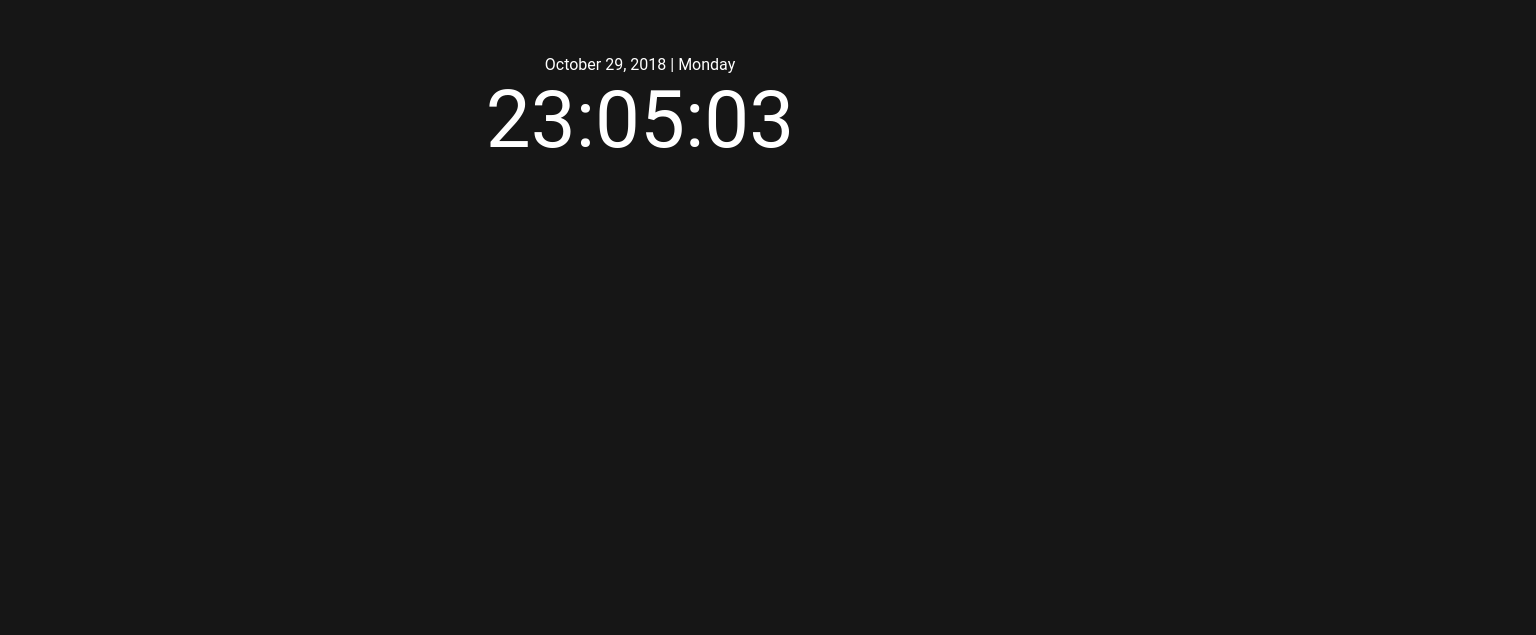
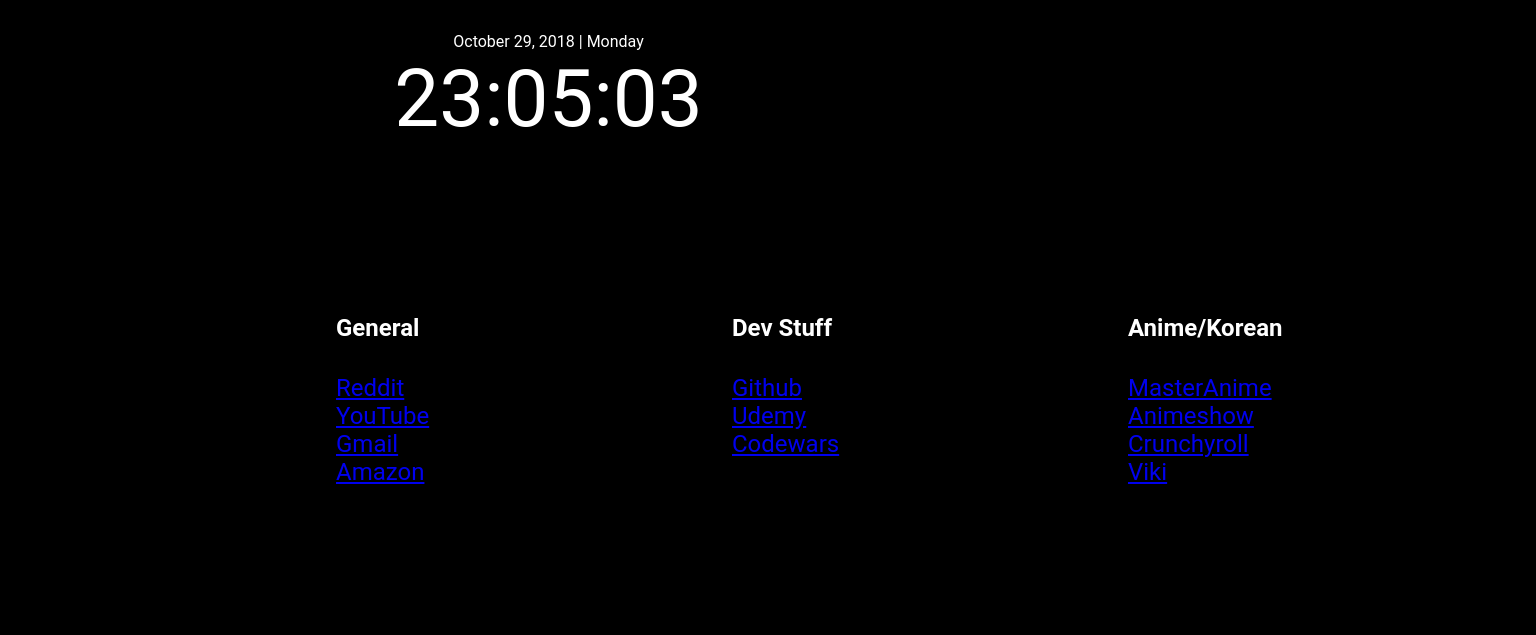
Before and after one commit to karuffin1992/startupPage, a plain HTML site: page index.html in a window 1280 px wide. Shown: the whole page, 1536 px wide, since content can reach past the window. Drawn offline with nearby package versions, Linux system fonts and the light colour scheme; no server answers.

Commit message:
Refactored code; split js into its own folder; added html for bookmark section

```diff
--- a/css/index.css
+++ b/css/index.css
@@ -1,68 +1,6 @@
 /* Main */
 @import url('https://fonts.googleapis.com/css?family=Raleway');
 
-body {
-  background-color: black;
-  font-family: 'Raleway', sans-serif;
-}
-
-#weatherContainer{
-  position: fixed;
-  top: 32%;
-  left: 50%;
-  transform: translate(-50%, -50%);
-  display: flex;
-  text-align: center;
-  justify-content: center;
-  list-style-type: none;
-  padding: 0;
-}
-
-#weatherText {
-  position: fixed;
-  top: 22%;
-  left: 50%;
-  transform: translate(-50%, -50%);
-  display: flex;
-  text-align: center;
-  justify-content: center;
-  list-style-type: none;
-  padding: 0;
-  color: #ddd;
-}
-
-#weatherSubText {
-  position: fixed;
-  top: 23%;
-  left: 50%;
-  transform: translate(-50%, -50%);
-  display: flex;
-  text-align: center;
-  justify-content: center;
-  list-style-type: none;
-  padding: 0;
-  color: #ddd;
-}
-
-#time {
-  position: fixed;
-  top: 15%;
-  left: 50%;
-  transform: translate(-50%, -50%);
-  font-size: 5em;
-  color: white;
-}
-
-#date {
-  position: fixed;
-  top: 8%;
-  left: 50%;
-  transform: translate(-50%, -50%);
-  font-size: 1em;
-  color: white;
-}
-
-/* Weather effects */
 html { box-sizing: border-box; }
 html *,
 html *:before,
@@ -75,23 +13,72 @@ body {
   color: #161616;
   font-family: 'Roboto', sans-serif;
   text-align: center;
-  background-color: currentColor;
+  background-color: black;
 }
 
-h1 {
-  margin-bottom: 1.375em;
-  color: #fff;
-  font-weight: 100;
-  font-size: 2em;
-  text-transform: uppercase;
+li, h4 {
+  text-align: left;
 }
-p,
-a {
-  color: rgba(255,255,255,0.3);
-  font-size: small;
+
+ul {
+  padding: 0px;
 }
-p { margin: 1.375rem 0; }
 
+li {
+  list-style: none;
+}
+
+#weatherContainer{
+  display: block;
+  text-align: center;
+  justify-content: center;
+  list-style-type: none;
+  padding: 0;
+  height: 115px;
+  width: 425px;
+}
+
+#weatherText {
+  display: block;
+  text-align: center;
+  justify-content: center;
+  list-style-type: none;
+  padding: 0;
+  color: #ddd;
+  height: 25px;
+  width: 425px;
+}
+
+#time {
+  display: block;
+  font-size: 5em;
+  color: white;
+  width: 425px;
+  height: 90px;
+}
+
+#date {
+  display: block;
+  font-size: 1em;
+  color: white;
+  width: 425px;
+  height: 20px;
+}
+
+#bookmarkContainer {
+  display: block;
+  font-size: 1.5em;
+  color: white;
+  height: 350px;
+  width: 1200px;
+}
+
+#bookmarkContainer div {
+  float: left;
+  width: 33%;
+}
+
+/* Weather effects */
 .icon {
   position: relative;
   display: inline-block;
--- a/index.html
+++ b/index.html
@@ -4,12 +4,17 @@
     <meta charset="UTF-8">
     <script src="https://ajax.googleapis.com/ajax/libs/jquery/3.3.1/jquery.min.js"></script>
     <link rel="stylesheet" href="./css/index.css">
+    <title>Home</title>
   </head>
   <body onload="onLoad();">
+    <section>
       <div id="clockContainer">
         <div id="date"></div>
         <div id="time"></div>
       </div>
+    </section>
+    <section>
+      <div id="weatherText"></div>
       <div id="weatherContainer">
         <div id="mainIcon">
           <div id="mainIcon_2"></div>
@@ -19,146 +24,37 @@
           <div id="secIcon_3"></div>
         </div>
       </div>
-    <div id="weatherText"></div>
+    </section>
+    <section>
+      <div id="bookmarkContainer">
+        <div id="generalList">
+          <h4>General</h4>
+          <ul>
+            <li><a href="https://www.reddit.com/">Reddit</a></li>
+            <li><a href="https://www.youtube.com/">YouTube</a></li>
+            <li><a href="https://mail.google.com/">Gmail</a></li>
+            <li><a href="https://www.amazon.com/">Amazon</a></li>
+          </ul>
+        </div>
+        <div id="devList">
+          <h4>Dev Stuff</h4>
+          <ul>
+            <li><a href="https://www.github.com/">Github</a></li>
+            <li><a href="https://www.udemy.com/">Udemy</a></li>
+            <li><a href="https://www.codewars.com/">Codewars</a></li>
+          </ul>
+        </div>
+        <div id="animeList">
+          <h4>Anime/Korean</h4>
+          <ul>
+            <li><a href="https://www.masterani.me/">MasterAnime</a></li>
+            <li><a href="https://www.animeshow.tv/">Animeshow</a></li>
+            <li><a href="https://www.crunchyroll.com/">Crunchyroll</a></li>
+            <li><a href="https://www.viki.com/">Viki</a></li>
+          </ul>
+        </div>
+      </div>
+    </section>
   </body>
+  <script src="./js/index.js"></script>
 </html>
-<script>
-  function onLoad(){
-    getTime(); // Set the clock
-    getWeather(); // Get the weather forecast
-  }
-
-  function getTime(){
-    var date = new Date();
-
-    const weekday = ['Sunday', 'Monday', 'Tuesday'
-      , 'Wednesday', 'Thursday', 'Friday', 'Saturday'];
-    const months = ['January','February','March','April','May','June'
-      ,'July','August','September','October','November','December'];
-
-    var hours = date.getHours();
-    var mins = addZero(date.getMinutes());
-    var secs = addZero(date.getSeconds());
-    var timeStr = hours + ':' + mins + ':' + secs;
-
-    var today = date.getDay();
-    var month = date.getUTCMonth();
-    var day = date.getUTCDate();
-    var year = date.getUTCFullYear();
-    var dateStr = months[month] + ' ' + day + ', ' + year;
-    var dayOfWeek = weekday[today];
-
-    $('#time').html(timeStr);
-    $('#date').html(dateStr + ' | ' + dayOfWeek);
-
-    var timer = setTimeout(getTime, 500);
-  }
-
-  function addZero(time) {
-    if (time < 10) {
-        time = '0' + time;
-    }
-
-    return time;
-  }
-
-  var Result;
-  async function getWeather(){
-    const zipCode = '27511';
-    // API key is for a throwaway account
-    const APIKEY = 'b1f543aec09f0db96158d35a8419b943';
-    let apiURL =  'https://api.openweathermap.org/data/2.5/weather?zip='+zipCode+',us&APPID='+APIKEY;
-
-    await fetch(apiURL)
-    .then(data => data.json())
-    .then((res) => {
-      Result = res;
-      //console.log(res);
-    })
-    .catch(error => console.log(error));
-
-    processWeatherData(); // Process Result from REST call
-  }
-
-  function processWeatherData(){
-    getDayAndTemp(); // Get day and its temp
-    addWeatherIcons(); // Add animated icon for day
-  }
-
-  function getDayAndTemp(){
-    var cityName = Result.name;
-    var temperature = convertToFahrenheit();
-    var output = cityName + ' | ' + temperature + '° F';
-
-    $('#weatherText').html(output);
-  }
-
-  function convertToFahrenheit(){
-    var kelvinTemp = Result.main.temp;
-    var fahrTemp = Math.round(((kelvinTemp - 273.15) * 1.8) + 32);
-
-    return fahrTemp;
-  }
-
-  function addWeatherIcons(){
-    // OpenWeatherMap API has weather conditions
-    switch(Result.weather['0'].main){
-      case 'Rain':
-        rainyWeather();
-        break;
-      case 'Thunderstorm':
-        stormyWeather();
-        break;
-      case 'Snow':
-        blizzardWeather();
-        break;
-      case 'Clouds':
-        cloudyWeather();
-        break;
-      case 'Mist':
-        cloudyWeather();
-        break;
-      case 'Clear':
-        clearWeather();
-        break;
-      default:
-        console.log('Error: Weather not found - add to switch');
-    }
-  }
-
-  // Weather Icons
-  // Check Josh Bader's code for animated SVG icons
-  function clearWeather() {
-    $('#weatherContainer').addClass('icon sunny');
-    $('#mainIcon').addClass('sun');
-    $('#mainIcon_2').addClass('rays');
-  }
-
-  function cloudyWeather() {
-    $('#weatherContainer').addClass('icon cloudy');
-    $('#mainIcon').addClass('cloud');
-    $('#secondaryIcon').addClass('cloud');
-  }
-
-  function blizzardWeather() {
-    $('#weatherContainer').addClass('icon flurries');
-    $('#mainIcon').addClass('cloud');
-    $('#secondaryIcon').addClass('snow');
-    $('#secIcon_2').addClass('flake');
-    $('#secIcon_3').addClass('flake');
-  }
-
-  function stormyWeather() {
-    $('#weatherContainer').addClass('icon thunder-storm');
-    $('#mainIcon').addClass('cloud');
-    $('#secondaryIcon').addClass('lightning');
-    $('#secIcon_2').addClass('bolt');
-    $('#secIcon_3').addClass('bolt');
-  }
-
-  function rainyWeather() {
-    $('#weatherContainer').addClass('icon rainy');
-    $('#mainIcon').addClass('cloud');
-    $('#secondaryIcon').addClass('rain');
-  }
-</script>
--- /dev/null
+++ b/js/index.js
@@ -0,0 +1,138 @@
+function onLoad(){
+  getTime(); // Set the clock
+  getWeather(); // Get the weather forecast
+}
+
+function getTime(){
+  var date = new Date();
+
+  const weekday = ['Sunday', 'Monday', 'Tuesday'
+    , 'Wednesday', 'Thursday', 'Friday', 'Saturday'];
+  const months = ['January','February','March','April','May','June'
+    ,'July','August','September','October','November','December'];
+
+  var hours = date.getHours();
+  var mins = addZero(date.getMinutes());
+  var secs = addZero(date.getSeconds());
+  var timeStr = hours + ':' + mins + ':' + secs;
+
+  var today = date.getDay();
+  var month = date.getUTCMonth();
+  var day = date.getUTCDate();
+  var year = date.getUTCFullYear();
+  var dateStr = months[month] + ' ' + day + ', ' + year;
+  var dayOfWeek = weekday[today];
+
+  $('#time').html(timeStr);
+  $('#date').html(dateStr + ' | ' + dayOfWeek);
+
+  var timer = setTimeout(getTime, 500);
+}
+
+function addZero(time) {
+  if (time < 10) {
+      time = '0' + time;
+  }
+
+  return time;
+}
+
+var Result;
+async function getWeather(){
+  const zipCode = '27511';
+  // API key is for a throwaway account
+  const APIKEY = 'b1f543aec09f0db96158d35a8419b943';
+  let apiURL =  'https://api.openweathermap.org/data/2.5/weather?zip='+zipCode+',us&APPID='+APIKEY;
+
+  await fetch(apiURL)
+  .then(data => data.json())
+  .then((res) => {
+    Result = res;
+    //console.log(res);
+  })
+  .catch(error => console.log(error));
+
+  processWeatherData(); // Process Result from REST call
+}
+
+function processWeatherData(){
+  getDayAndTemp(); // Get day and its temp
+  addWeatherIcons(); // Add animated icon for day
+}
+
+function getDayAndTemp(){
+  var cityName = Result.name;
+  var temperature = convertToFahrenheit();
+  var output = cityName + ' | ' + temperature + '° F';
+
+  $('#weatherText').html(output);
+}
+
+function convertToFahrenheit(){
+  var kelvinTemp = Result.main.temp;
+  var fahrTemp = Math.round(((kelvinTemp - 273.15) * 1.8) + 32);
+
+  return fahrTemp;
+}
+
+function addWeatherIcons(){
+  // OpenWeatherMap API has weather conditions
+  switch(Result.weather['0'].main){
+    case 'Rain':
+      rainyWeather();
+      break;
+    case 'Thunderstorm':
+      stormyWeather();
+      break;
+    case 'Snow':
+      blizzardWeather();
+      break;
+    case 'Clouds':
+      cloudyWeather();
+      break;
+    case 'Mist':
+      cloudyWeather();
+      break;
+    case 'Clear':
+      clearWeather();
+      break;
+    default:
+      console.log('Error: Weather not found - add to switch');
+  }
+}
+
+// Weather Icons
+// Check Josh Bader's code for animated SVG icons
+function clearWeather() {
+  $('#weatherContainer').addClass('icon sunny');
+  $('#mainIcon').addClass('sun');
+  $('#mainIcon_2').addClass('rays');
+}
+
+function cloudyWeather() {
+  $('#weatherContainer').addClass('icon cloudy');
+  $('#mainIcon').addClass('cloud');
+  $('#secondaryIcon').addClass('cloud');
+}
+
+function blizzardWeather() {
+  $('#weatherContainer').addClass('icon flurries');
+  $('#mainIcon').addClass('cloud');
+  $('#secondaryIcon').addClass('snow');
+  $('#secIcon_2').addClass('flake');
+  $('#secIcon_3').addClass('flake');
+}
+
+function stormyWeather() {
+  $('#weatherContainer').addClass('icon thunder-storm');
+  $('#mainIcon').addClass('cloud');
+  $('#secondaryIcon').addClass('lightning');
+  $('#secIcon_2').addClass('bolt');
+  $('#secIcon_3').addClass('bolt');
+}
+
+function rainyWeather() {
+  $('#weatherContainer').addClass('icon rainy');
+  $('#mainIcon').addClass('cloud');
+  $('#secondaryIcon').addClass('rain');
+}
```
Lines whose indentation alone changed are shown as unchanged.
